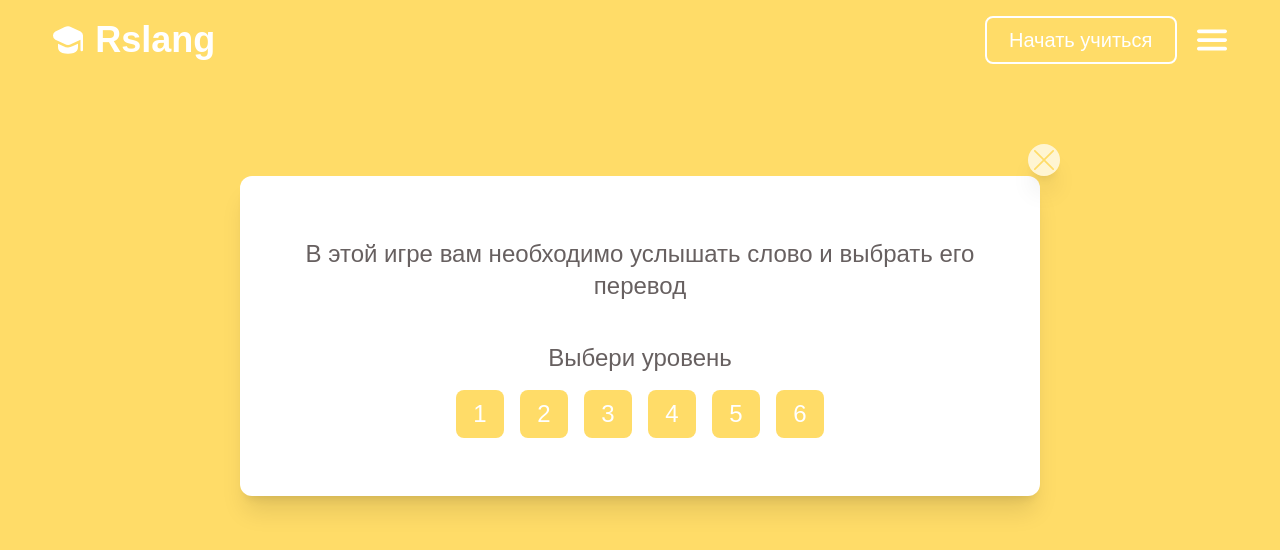
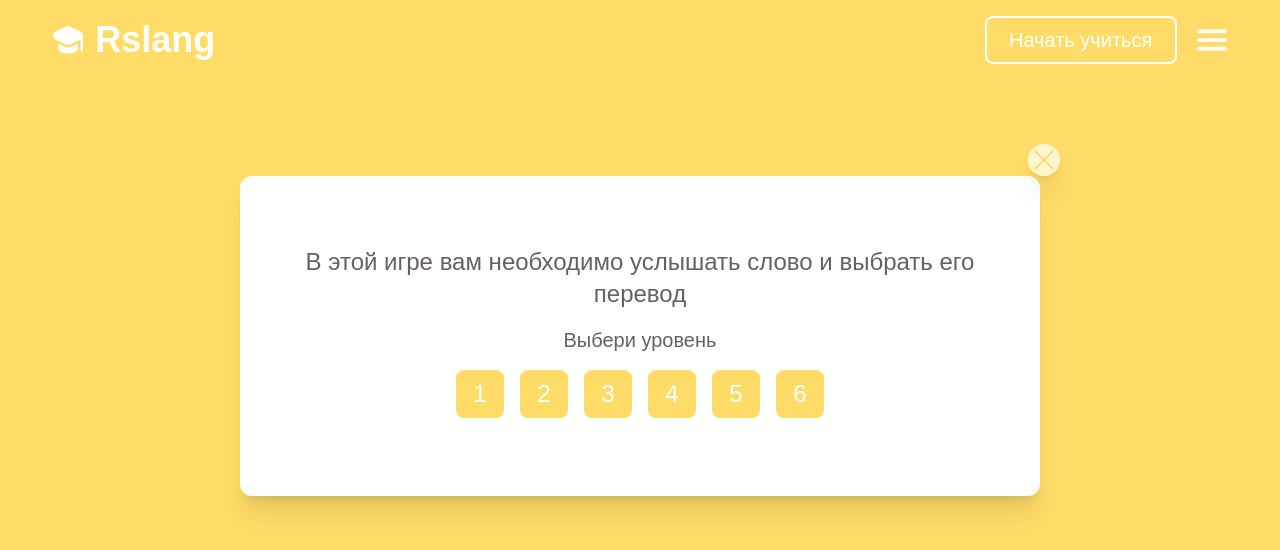
Before and after one commit to Vitaljano/rslang, a React (Create React App) app: page /audiogame in a window 1280 px wide. Shown: the top 550 px of the page. Built offline with nearby package versions, Linux system fonts and the light colour scheme.

Commit message:
fix: fix height modal sprint

```diff
--- a/src/components/AudioGame/AudioCall.jsx
+++ b/src/components/AudioGame/AudioCall.jsx
@@ -262,7 +262,7 @@ function AudioCall() {
   }, [questionNumber, lives]);
   return (
     <>
-      <div className="container w-4/6 h-5/6 flex flex-col items-center relative fixed top-4">
+      <div className="container w-4/6 h-5/6 flex flex-col items-center relative  top-4">
         {results ? (
           <AudioResults onRestartHandle={onRestartHandle} log={log} />
         ) : (
--- a/src/components/AudioGame/ModalStart.jsx
+++ b/src/components/AudioGame/ModalStart.jsx
@@ -27,7 +27,7 @@ function ModalStart({ setActiveModal }) {
   };
 
   return (
-    <div className="modal w-5/6 md:w-4/6 h-4/6 md:h-80 bg-white flex items-center justify-center mx-auto relative  top-14 rounded-xl shadow-xl">
+    <div className="modal w-4/6 md:w-4/6 h-5/6 md:h-80 mx-auto bg-white flex items-center justify-center relative top-14 rounded-xl shadow-xl">
       <Link to="/">
         <div className="close flex absolute bg-white bg-opacity-70 -top-8 -right-5 w-8 h-8 rounded-full shadow-xl items-center justify-center">
           <svg
@@ -45,7 +45,7 @@ function ModalStart({ setActiveModal }) {
         </div>
       </Link>
       <div className="content p-10 flex items-center flex-col justify-center">
-        <div className="rules text-2xl  text-grey my-10 text-center">
+        <div className="rules pt-5 text-xl md:text-2xl text-grey mt-2 mb-4 text-center">
           В этой игре вам необходимо услышать слово и выбрать его перевод
         </div>
         {isGameFromTextbook && (
@@ -56,7 +56,7 @@ function ModalStart({ setActiveModal }) {
 
         {!isGameFromTextbook && (
           <>
-            <div className="text-2xl text-grey mb-2">Выбери уровень</div>
+            <div className="text-xl text-grey mb-2">Выбери уровень</div>
             <div className="mb-7">
               {levels.map((el, index) => (
                 <button
--- a/src/components/SprintGame/ModalWindow.jsx
+++ b/src/components/SprintGame/ModalWindow.jsx
@@ -44,7 +44,7 @@ function ModalStart({ setActiveModal, preLoader, setDifficult }) {
       </Link>
       <div className="content p-10 flex items-center flex-col justify-center">
         {!isGameFromTextbook && (
-          <div className="rules pt-5 text-2xl text-grey mt-2 mb-4 text-center">
+          <div className="rules pt-5 text-xl md:text-2xl text-grey mt-2 mb-4 text-center">
             В этой игре вам необходимо услышать слово и выбрать его перевод
           </div>
         )}
```
